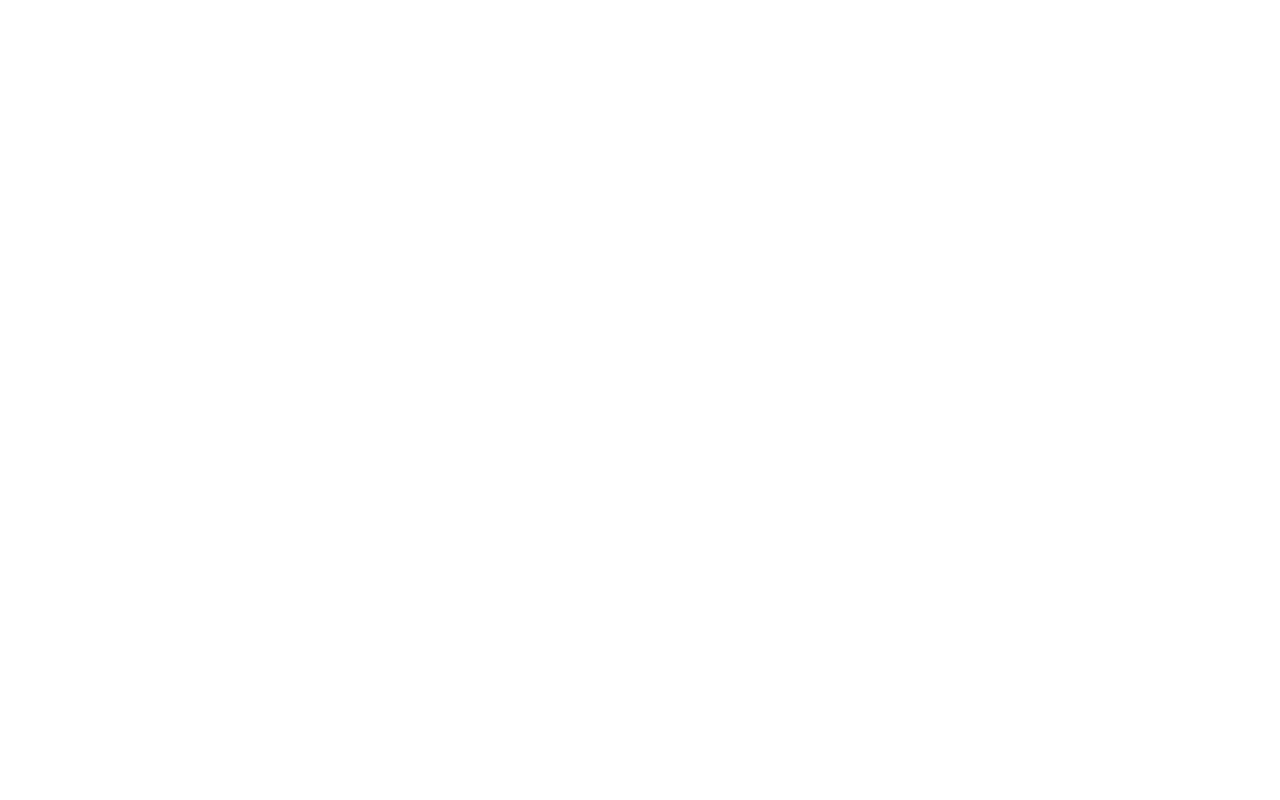
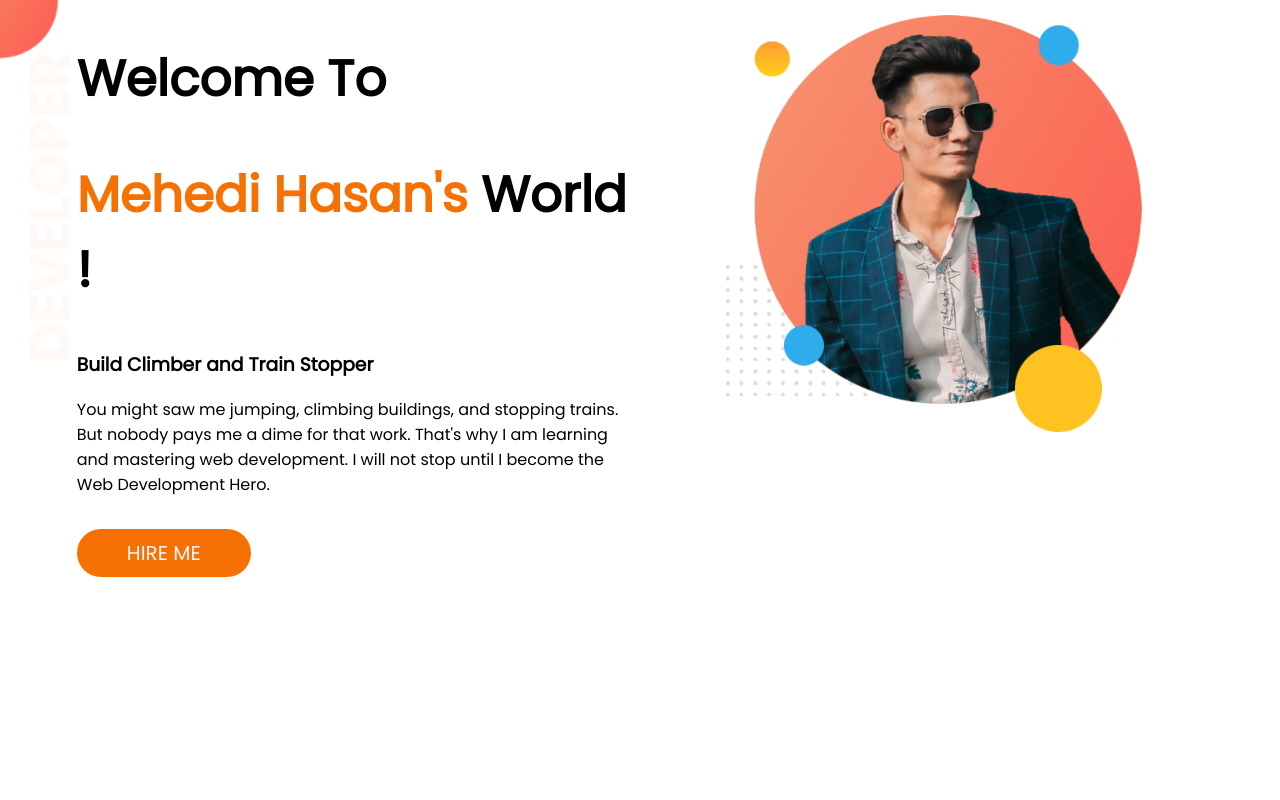
Before and after one commit to graphixer-41/developer-portfolio, a plain HTML site: page index.html in a window 1280 px wide. Shown: the top 800 px of the page. Drawn offline with Linux system fonts and the light colour scheme.

Commit message:
top section added

```diff
--- a/index.html
+++ b/index.html
@@ -5,8 +5,37 @@
     <meta http-equiv="X-UA-Compatible" content="IE=edge">
     <meta name="viewport" content="width=device-width, initial-scale=1.0">
     <title>mehedi.web.com</title>
+    <link rel="preconnect" href="https://fonts.googleapis.com">
+<link rel="preconnect" href="https://fonts.gstatic.com" crossorigin>
+<link href="https://fonts.googleapis.com/css2?family=Montserrat&family=Poppins&display=swap" rel="stylesheet">
+<link rel="stylesheet" href="style.css">
 </head>
 <body>
+    <section class="section-1">
+    <div class="half-width">
+        <h1>Welcome To</h1>
+    <h1><span>Mehedi Hasan's</span> World !</h1>
+    <h3>Build Climber and Train Stopper</h3>
+    <p>You might saw me jumping, climbing buildings, and stopping trains. But nobody pays me a dime for that work. That's why I am learning and mastering web development. I will not stop until I become the Web Development Hero.</p>
+    <br>
+    <a class="hire-me" target="_blank" href="https://www.linkedin.com/in/graphixer-%E3%85%A4-525749208/">HIRE ME</a>
+    </div>
+    <div class="half-width">
+        <img src="images/bg1.png" alt="">
+    </div>
+    </section>
+    <section>
+        <div>
+            <img src="images/bg2.png" alt="">
+        </div>
+        <div>
 
-</body>
+        </div>
+    </section>
+
+
+
+
+
+    </body>
 </html>
--- a/style.css
+++ b/style.css
@@ -0,0 +1,33 @@
+body{
+     font-family: 'Poppins', sans-serif;
+     margin: 0%;
+     padding: 0%;
+}
+h1{
+    font-size: 50px;
+}
+span{
+    color: rgb(247, 112, 2);
+}
+.hire-me{
+    background-color: rgb(247, 112, 2);
+    color: aliceblue;
+    padding: 10px 50px;
+    border-radius: 25px;
+    text-decoration: none;
+    font-size: 20px;
+    font-weight: 400px;
+}
+.section-1{
+    display: flex;
+    background: url(images/top-banner.png);
+    background-repeat: no-repeat;
+    margin-bottom: 250px;
+}
+.half-width{
+    width: 50%;
+    padding-left: 6%;
+}
+.half-width img{
+    width: 80%;
+}
```
